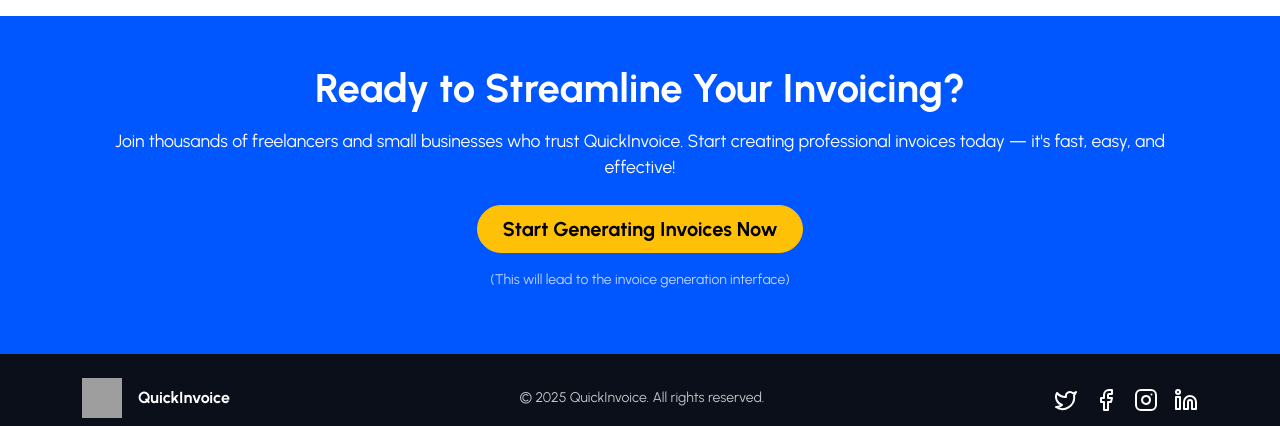
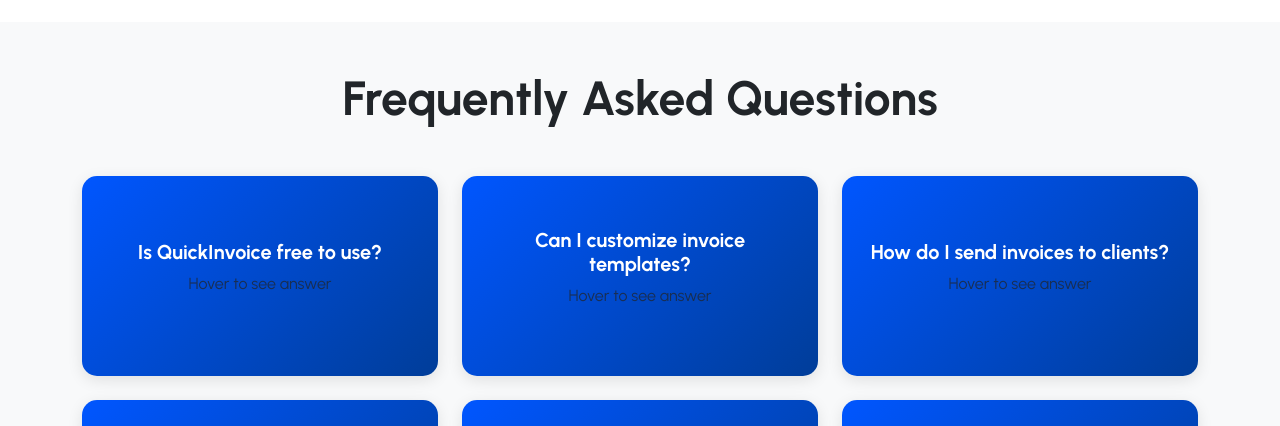
Before and after one commit to Gowsikakho/Invoice-Generator-Springboot, a React (Vite) app: page / in a window 1280 px wide. Shown: the part 2337-2763 px from the top of the page. Built offline with nearby package versions, Linux system fonts and the light colour scheme; grey boxes are pictures that could not be loaded.

Commit message:
faq section in landing page

```diff
--- a/src/pages/LandingPage/LandingPage.css
+++ b/src/pages/LandingPage/LandingPage.css
@@ -1,3 +1,50 @@
+/* FAQ FLIP CARDS */
+.faq-card {
+  background-color: transparent;
+  width: 100%;
+  height: 200px;
+  perspective: 1000px;
+  cursor: pointer;
+}
+
+.faq-card-inner {
+  position: relative;
+  width: 100%;
+  height: 100%;
+  text-align: center;
+  transition: transform 0.6s;
+  transform-style: preserve-3d;
+}
+
+.faq-card:hover .faq-card-inner {
+  transform: rotateY(180deg);
+}
+
+.faq-card-front, .faq-card-back {
+  position: absolute;
+  width: 100%;
+  height: 100%;
+  backface-visibility: hidden;
+  border-radius: 15px;
+  padding: 20px;
+  display: flex;
+  flex-direction: column;
+  justify-content: center;
+  align-items: center;
+  box-shadow: 0 4px 15px rgba(0, 0, 0, 0.1);
+}
+
+.faq-card-front {
+  background: linear-gradient(135deg, #0056FF 0%, #003d99 100%);
+  color: white;
+}
+
+.faq-card-back {
+  background: linear-gradient(135deg, #4285f4 0%, #1976d2 100%);
+  color: white;
+  transform: rotateY(180deg);
+}
+
 /* GENERAL RESETS */
 body {
   font-family: 'Inter', sans-serif;
@@ -11,13 +58,13 @@
 }
 
 /* BUTTON HOVER */
-.btn-warning:hover {
-  background-color: #e9b000 !important;
+.btn-primary:hover {
+  background-color: #003d99 !important;
 }
 
 .btn-outline-light:hover {
   background-color: white !important;
-  color: #010851 !important;
+  color: #0056FF !important;
 }
 
 /* HOW IT WORKS – WAVY CARDS */
@@ -46,10 +93,10 @@
   z-index: 1;
 }
 
-.wave-1 path { fill: #d7e3ff; }
-.wave-2 path { fill: #c5f4d0; }
-.wave-3 path { fill: #ffe9b8; }
-.wave-4 path { fill: #ffc9c9; }
+.wave-1 path { fill: #e3f2fd; }
+.wave-2 path { fill: #bbdefb; }
+.wave-3 path { fill: #90caf9; }
+.wave-4 path { fill: #64b5f6; }
 
 .wavy-step {
   position: absolute;
@@ -128,7 +175,7 @@
   font-size: 1.1rem;
 }
 
-footer .btn-warning {
+footer .btn-primary {
   padding: 12px 28px;
   font-size: 1.2rem;
   border-radius: 50px;
--- a/src/pages/LandingPage/LandingPage.jsx
+++ b/src/pages/LandingPage/LandingPage.jsx
@@ -1,4 +1,5 @@
 import React from "react";
+import "./LandingPage.css";
 import assets from "../../assets/assets.js";
 import { Facebook, Instagram, Linkedin, Twitter } from "lucide-react";
 
@@ -16,7 +17,7 @@
           <p className="lead mb-5" style={{ fontSize: "1.3rem" }}>
             Stop wrestling with spreadsheets. QuickInvoice helps you create and send invoices instantly.
           </p>
-          <button className="btn btn-lg btn-warning fw-bold rounded-pill my-2 px-4">
+          <button className="btn btn-lg btn-primary fw-bold rounded-pill my-2 px-4">
             Generate Your First Invoice
           </button>
           <br />
@@ -164,6 +165,98 @@
         </div>
       </section>
 
+      {/* FAQ SECTION */}
+      <section id="faq" className="py-5 bg-light">
+        <div className="container">
+          <h2 className="text-center mb-5 display-5 fw-bold">Frequently Asked Questions</h2>
+          <div className="row g-4">
+            <div className="col-md-6 col-lg-4">
+              <div className="faq-card">
+                <div className="faq-card-inner">
+                  <div className="faq-card-front">
+                    <h5 className="fw-bold">Is QuickInvoice free to use?</h5>
+                    <p className="text-muted">Hover to see answer</p>
+                  </div>
+                  <div className="faq-card-back">
+                    <p>Yes! QuickInvoice offers a free plan that allows you to create and download unlimited invoices. Premium features are available for advanced users.</p>
+                  </div>
+                </div>
+              </div>
+            </div>
+
+            <div className="col-md-6 col-lg-4">
+              <div className="faq-card">
+                <div className="faq-card-inner">
+                  <div className="faq-card-front">
+                    <h5 className="fw-bold">Can I customize invoice templates?</h5>
+                    <p className="text-muted">Hover to see answer</p>
+                  </div>
+                  <div className="faq-card-back">
+                    <p>Absolutely! You can add your logo, customize colors, and modify fields to match your brand. Choose from 12+ professional templates.</p>
+                  </div>
+                </div>
+              </div>
+            </div>
+
+            <div className="col-md-6 col-lg-4">
+              <div className="faq-card">
+                <div className="faq-card-inner">
+                  <div className="faq-card-front">
+                    <h5 className="fw-bold">How do I send invoices to clients?</h5>
+                    <p className="text-muted">Hover to see answer</p>
+                  </div>
+                  <div className="faq-card-back">
+                    <p>You can download invoices as PDF files and send them via email, or use our built-in email feature to send directly from the platform.</p>
+                  </div>
+                </div>
+              </div>
+            </div>
+
+            <div className="col-md-6 col-lg-4">
+              <div className="faq-card">
+                <div className="faq-card-inner">
+                  <div className="faq-card-front">
+                    <h5 className="fw-bold">Is my data secure?</h5>
+                    <p className="text-muted">Hover to see answer</p>
+                  </div>
+                  <div className="faq-card-back">
+                    <p>Yes! We use industry-standard encryption to protect your data. Your invoice information is stored securely and never shared with third parties.</p>
+                  </div>
+                </div>
+              </div>
+            </div>
+
+            <div className="col-md-6 col-lg-4">
+              <div className="faq-card">
+                <div className="faq-card-inner">
+                  <div className="faq-card-front">
+                    <h5 className="fw-bold">Can I track payment status?</h5>
+                    <p className="text-muted">Hover to see answer</p>
+                  </div>
+                  <div className="faq-card-back">
+                    <p>Payment tracking is available in our premium plan. You can mark invoices as paid, pending, or overdue in your dashboard.</p>
+                  </div>
+                </div>
+              </div>
+            </div>
+
+            <div className="col-md-6 col-lg-4">
+              <div className="faq-card">
+                <div className="faq-card-inner">
+                  <div className="faq-card-front">
+                    <h5 className="fw-bold">Do I need to create an account?</h5>
+                    <p className="text-muted">Hover to see answer</p>
+                  </div>
+                  <div className="faq-card-back">
+                    <p>No account required for basic use! You can create and download invoices instantly. Sign up to save your data and access advanced features.</p>
+                  </div>
+                </div>
+              </div>
+            </div>
+          </div>
+        </div>
+      </section>
+
       {/* FOOTER CTA */}
       <footer className="py-5 text-white text-center" style={{ backgroundColor: '#0056FF' }}>
         <div className="container">
@@ -172,7 +265,7 @@
             Join thousands of freelancers and small businesses who trust QuickInvoice. Start creating professional
             invoices today — it's fast, easy, and effective!
           </p>
-          <button className="btn btn-warning btn-lg fw-bold rounded-pill px-4">
+          <button className="btn btn-primary btn-lg fw-bold rounded-pill px-4">
             Start Generating Invoices Now
           </button>
           <p className="mt-3 small opacity-75">(This will lead to the invoice generation interface)</p>
--- a/src/pages/PreviewPage.jsx
+++ b/src/pages/PreviewPage.jsx
@@ -52,7 +52,7 @@
                             style={{minWidth:"100px",height: "38px"}}
                             className={`btn btn-sm rounded-pill p-2 ${
                                 selectedTemplate === id
-                                    ? "btn-warning"
+                                    ? "btn-primary"
                                     : "btn-outline-secondary"
                             }`}
                             onClick={() => handleTemplateSelect(id)}
```
